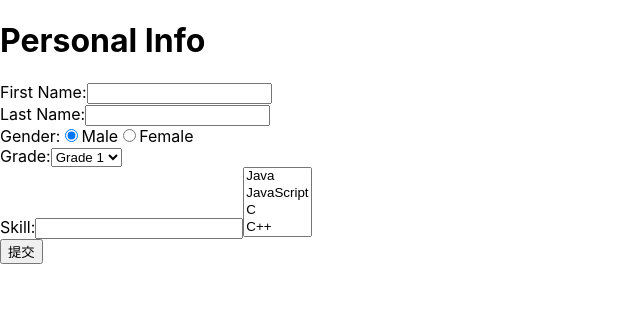
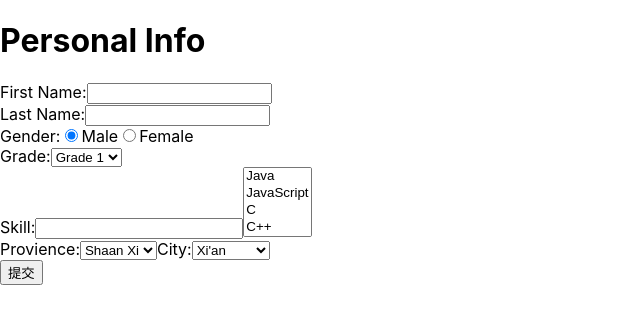
Before and after one commit to facccge/react-app-ts, a React (Create React App) app: page / in a window 1280 px wide. Shown: the top 324 px of the page, without its empty margins (0-640 px from the left). Built offline with nearby package versions, Linux system fonts and the light colour scheme.

Commit message:
Add cascade select for provinces and cities.

```diff
--- /dev/null
+++ b/src/components/RegionSelect.tsx
@@ -0,0 +1,28 @@
+import React, { ChangeEvent } from 'react';
+
+interface Props {
+  regions: { provience: string, cities: string[] }[],
+  provience: string,
+  handleChangeProvince: (event: ChangeEvent<HTMLSelectElement>) => void,
+  handleChangeCity: (event: ChangeEvent<HTMLSelectElement>) => void
+}
+const RegionSelect = (props: Props) => {
+  const { regions, provience, handleChangeProvince, handleChangeCity } = props;
+  return (
+    <div>
+      <label>Provience:</label>
+      <select onChange={handleChangeProvince}>
+        {regions.map(item => item.provience).map(provience => <option value={provience}>{provience}</option>)}
+      </select>
+      <label>City:</label>
+      <select onChange={handleChangeCity}>
+        {regions
+          .filter(item => item.provience === provience)
+          .flatMap(item => item.cities, [])
+          .map(city => <option value={city}>{city}</option>)}
+      </select>
+    </div>
+  );
+};
+
+export default RegionSelect;
--- a/src/containers/UserForm.tsx
+++ b/src/containers/UserForm.tsx
@@ -1,27 +1,45 @@
 import React, { useState, ChangeEvent, FormEvent } from 'react';
 import SkillSelect from '../components/SkillSelect';
+import RegionSelect from '../components/RegionSelect';
 
 interface UserState {
   firstName: string,
   lastName: string,
   gender: string,
   grade: string,
-  skill: string[]
+  skill: string[],
+  provience: string,
+  city: string
 }
 
 const UserForm = () => {
   const skills = ['Java', 'JavaScript', 'C', 'C++', 'C#', 'Python'];
+  const regions = [{
+    provience: 'Shaan Xi',
+    cities: ['Xi\'an', 'Xianyang', 'Baoji']
+  }, {
+    provience: 'Si Chuan',
+    cities: ['Chengdu', 'Leshan', 'Mianyang', 'Guangyuan']
+  }];
 
   const [user, setUser] = useState<UserState>({
     firstName: '',
     lastName: '',
     gender: 'male',
-    grade: 'grade1',
-    skill: []
+    grade: 'Grade 1',
+    skill: [],
+    provience: 'Shaan Xi',
+    city: 'Xi\'an'
   });
 
   const handleClick = () => {
-    alert(`${user.firstName} ${user.lastName} ${user.gender} ${user.grade} ${user.skill}`);
+    alert(`firstName:${user.firstName}
+lastName${user.lastName}
+gender:${user.gender}
+grade:${user.grade}
+skill:${user.skill}
+provience:${user.provience}
+city:${user.city}`);
   };
 
   const handleChangeFirstName = (event: ChangeEvent<HTMLInputElement>) => {
@@ -42,6 +60,20 @@ const UserForm = () => {
     setUser({
       ...user,
       grade: event.target.value
+    })
+  };
+
+  const handleChangeProvience = (event: ChangeEvent<HTMLSelectElement>) => {
+    setUser({
+      ...user,
+      provience: event.target.value
+    })
+  };
+
+  const handleChangeCity = (event: ChangeEvent<HTMLSelectElement>) => {
+    setUser({
+      ...user,
+      city: event.target.value
     })
   };
 
@@ -113,6 +145,9 @@ const UserForm = () => {
     <div>
       <SkillSelect value={user.skill} skills={skills} handleChangeSkill={handleChangeSkill} />
     </div>
+    <div>
+      <RegionSelect regions={regions} provience={user.provience} handleChangeProvince={handleChangeProvience} handleChangeCity={handleChangeCity} />
+    </div>
     <button onClick={handleClick}>提交</button>
   </form>)
 };
```
